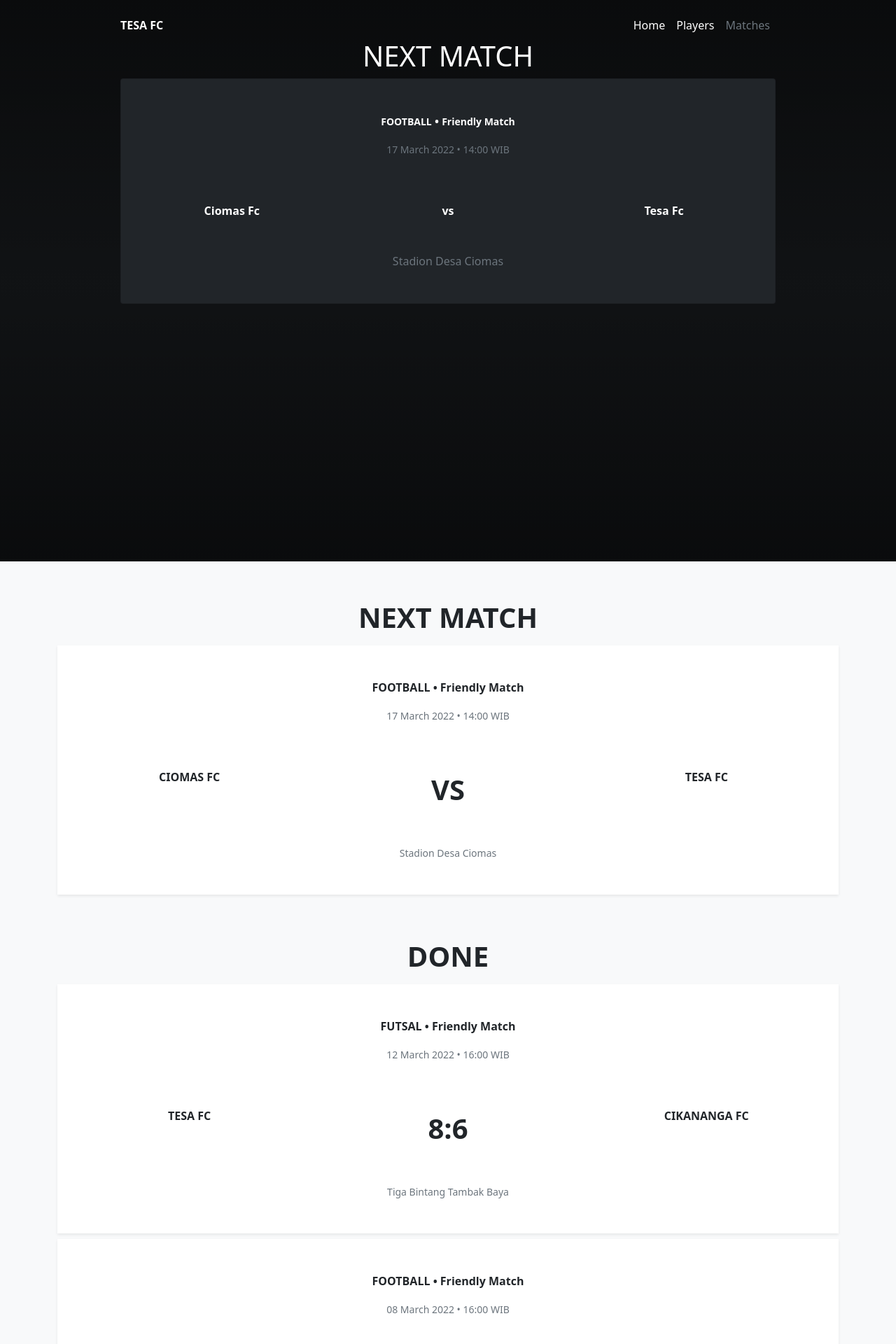
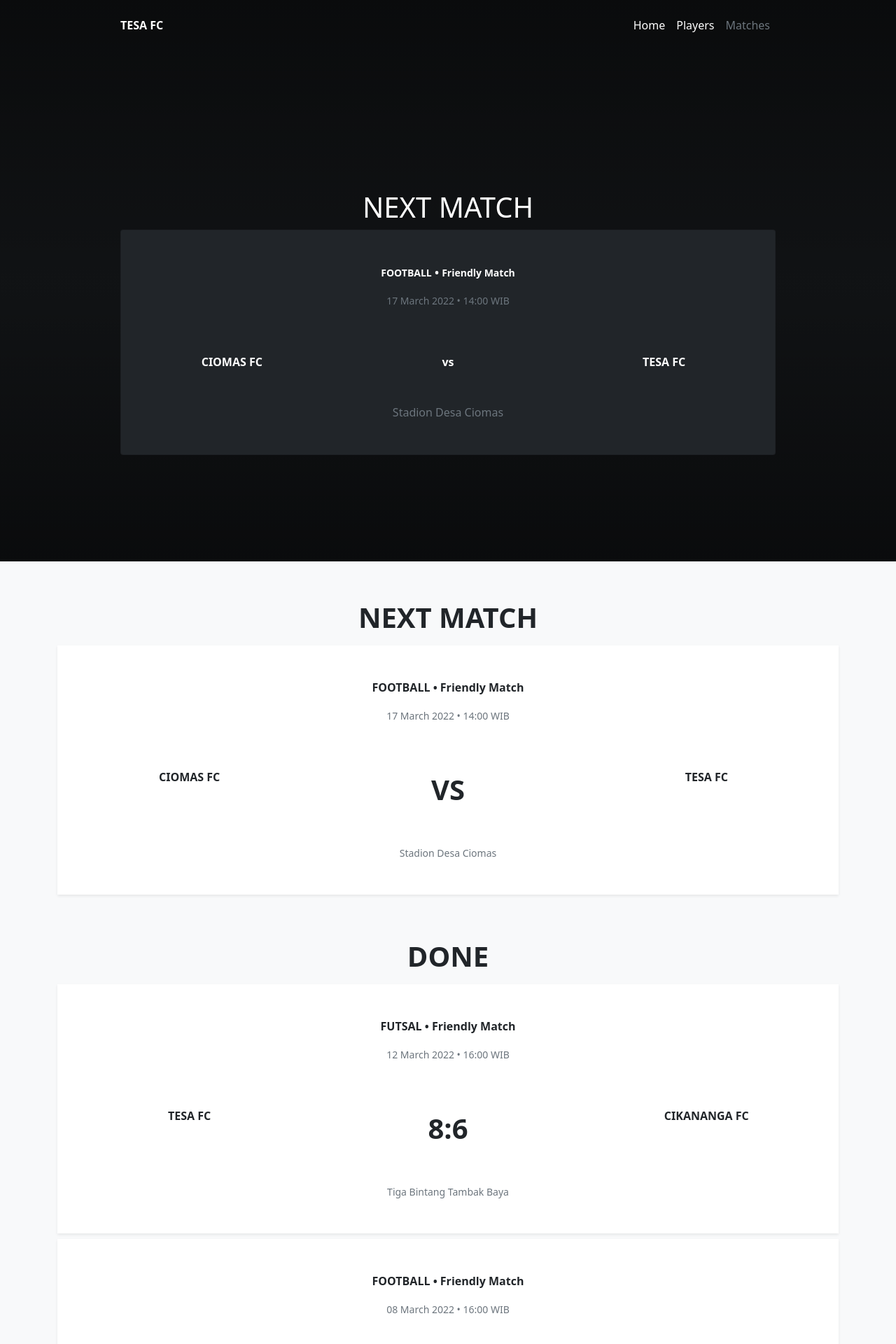
Before and after one commit to tesafc/www2, a Jekyll site: the page built from matches.html, in a window 1280 px wide. Shown: the top 1920 px of the page at 70% size. Built offline with Jekyll 4.4.1, drawn with Linux system fonts in a browser that asks for light colours.

Commit message:
Update header-match.html

```diff
--- a/_includes/header-match.html
+++ b/_includes/header-match.html
@@ -14,7 +14,7 @@
     {% assign matches = site.matches %}
     {% for match in matches %}
     {% if match.status == "next match" %}
-    <div class="container d-flex flex-column justify-content-center text-center">
+    <div class="container h-100 d-flex flex-column justify-content-center text-center">
       <h1 class="text-uppercase">next match</h1>
       <div class="row row-cols-1">
         <div class="col">
@@ -23,9 +23,9 @@
               <p class="card-text fw-bolder"><small class="text-uppercase">{{ match.type }}</small> • <small class="text-capitalize">{{ match.competition }}</small></p>
               <p class="card-text text-secondary"><small class="text-capitalize">{{ match.date | date: "%d %B %Y • %R" | append: " WIB" }}</small></p>
               <div class="row row-cols-3 text-center py-5">
-                <div class="col"><span class="fw-bold text-capitalize">{{ match.home }}</span></div>
+                <div class="col"><span class="fw-bold text-uppercase">{{ match.home }}</span></div>
                 <div class="col"><span class="fw-bold">vs</span></div>
-                <div class="col"><span class="fw-bold text-capitalize">{{ match.away }}</span></div>
+                <div class="col"><span class="fw-bold text-uppercase">{{ match.away }}</span></div>
               </div>
               <p class="card-text text-secondary text-capitalize">{{ match.place }}</p>
             </div>
```
